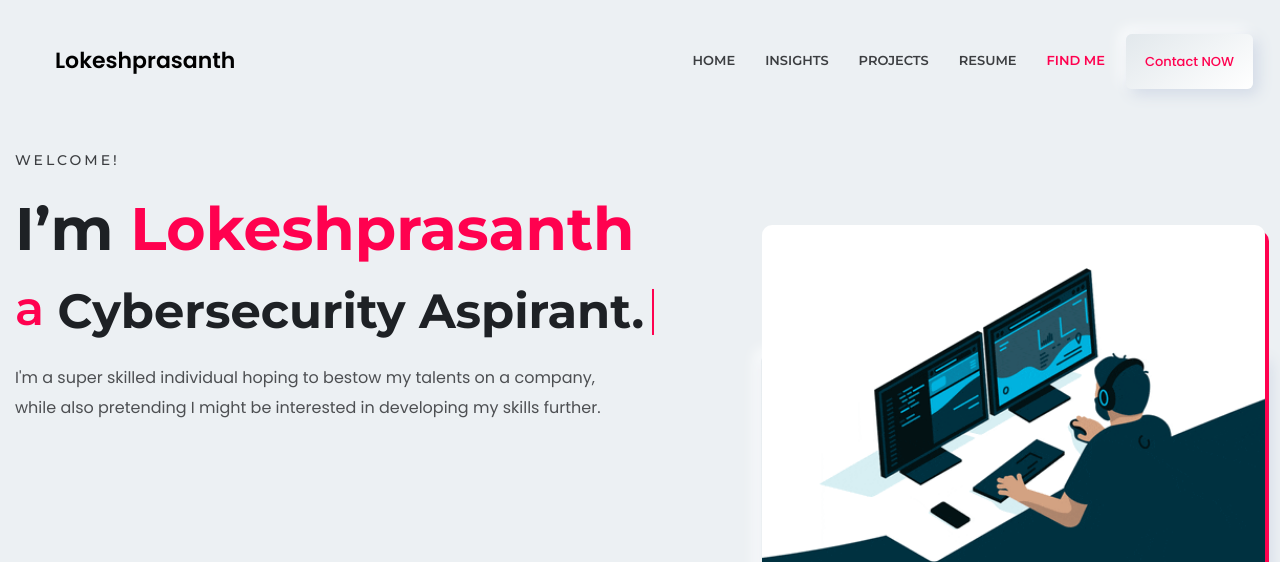
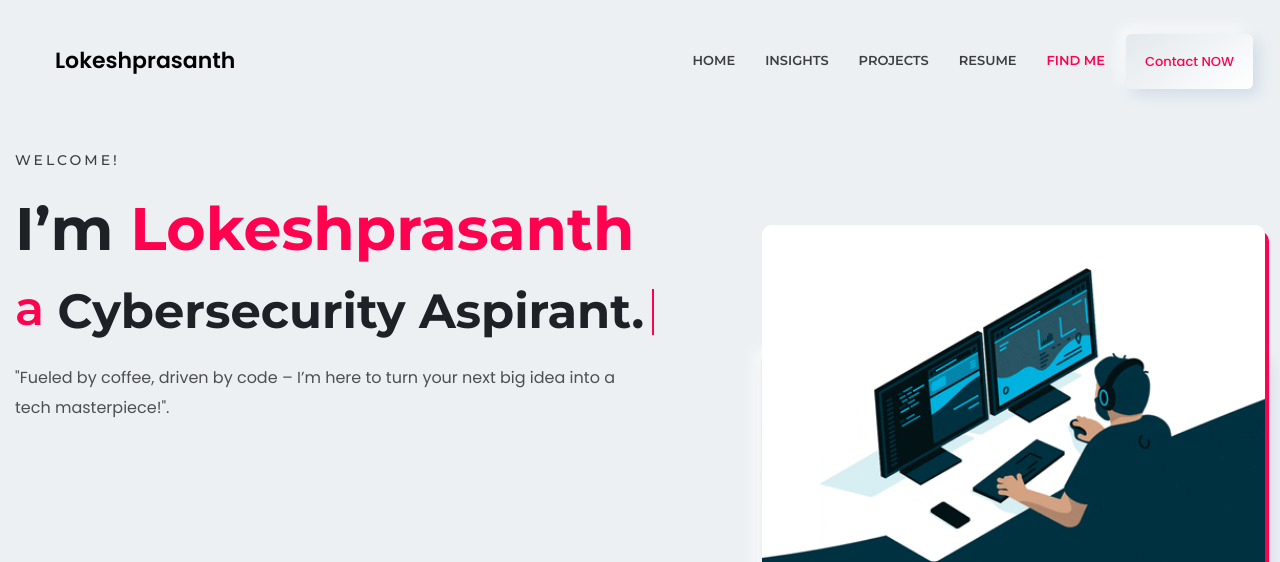
Before and after one commit to lokeshgadesula1/lokeshgadesula1.github.io, a plain HTML site: page index.html in a window 1280 px wide. Shown: the top 562 px of the page. Drawn offline with Linux system fonts and the light colour scheme; a script that the page names is missing; files whose address does not match are found by name.

Commit message:
Update index.html

```diff
--- a/index.html
+++ b/index.html
@@ -228,7 +228,7 @@
 
                     <div>
                       <p class="description">
-                        I'm a super skilled individual hoping to bestow my talents on a company, while also pretending I might be interested in developing my skills further.</div>
+                      "Fueled by coffee, driven by code – I’m here to turn your next big idea into a tech masterpiece!".</div>
                   </div>
                   <div class="row">
                     <div class="col-lg-6 col-xl-6 col-md-6 col-sm-6 col-12">
```
